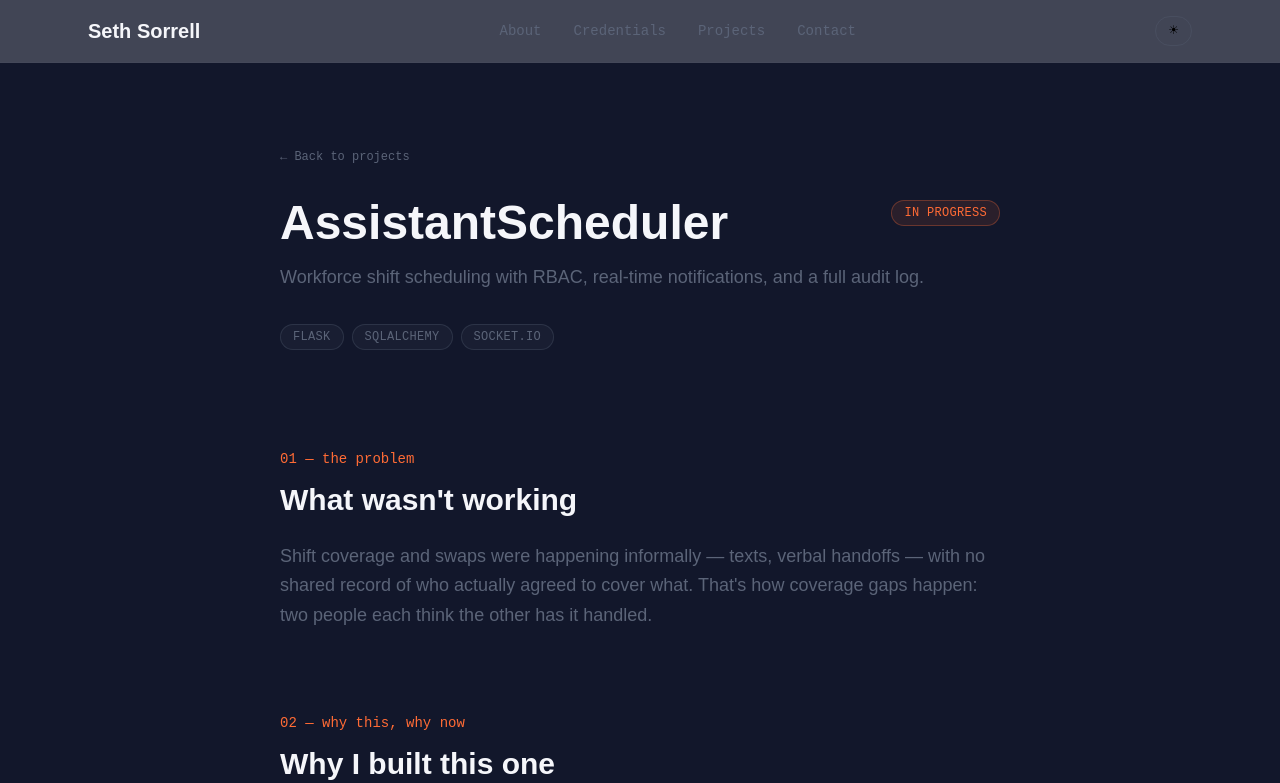
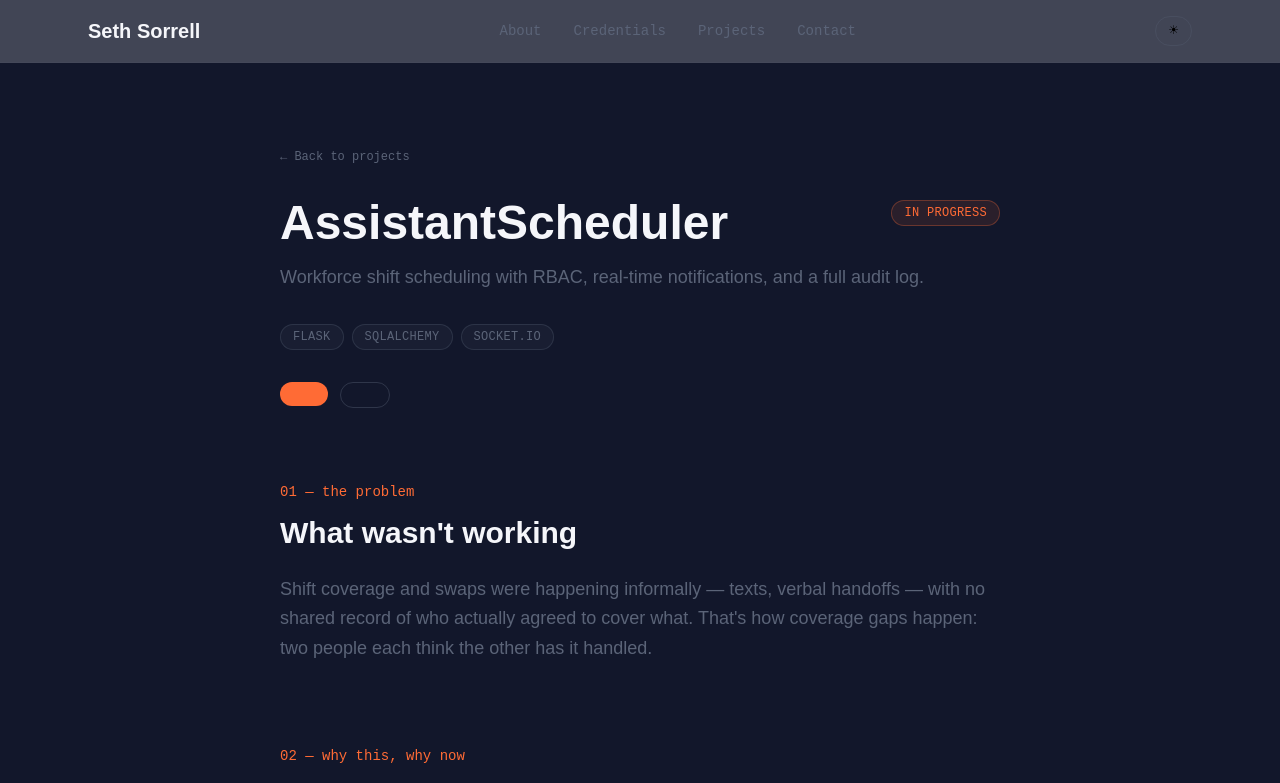
Before and after one commit to SethSorrellDev/seth-sorrell-portfolio, an Angular app: page /projects/assistant-scheduler in a window 1280 px wide. Shown: the top 783 px of the page. Built offline with nearby package versions, Linux system fonts and the light colour scheme.

Commit message:
Wire real GitHub repo links into project case studies

```diff
--- a/src/app/core/projects.data.ts
+++ b/src/app/core/projects.data.ts
@@ -14,6 +14,11 @@ export interface CaseStudy {
   whatsNext: string[];
 }
 
+export interface RepoLink {
+  label: string;
+  url: string;
+}
+
 export interface Project {
   slug: string;
   name: string;
@@ -23,6 +28,7 @@ export interface Project {
   stack: string[];
   liveUrl?: string;
   repoUrl?: string;
+  repoLinks?: RepoLink[];
   caseStudy: CaseStudy;
 }
 
@@ -34,6 +40,8 @@ export const PROJECTS: Project[] = [
     statusLabel: 'Deployed',
     statusTone: 'route',
     stack: ['Spring Boot', 'React', 'TypeScript', 'Docker', 'PostgreSQL'],
+    liveUrl: 'https://fleetcheck-j4y2.onrender.com',
+    repoUrl: 'https://github.com/SethSorrellDev/fleetcheck',
     caseStudy: {
       problem: [
         "Vehicle inspections at the plant ran on paper and tribal knowledge — a driver flags an issue, a mechanic hears about it secondhand, and there's no real record of who signed off on what or when it actually got fixed.",
@@ -70,6 +78,7 @@ export const PROJECTS: Project[] = [
     statusTone: 'route',
     stack: ['Flask', 'PostgreSQL', 'Leaflet', 'OpenRouteService'],
     liveUrl: 'https://routeoptimizer-fgk8.onrender.com',
+    repoUrl: 'https://github.com/SethSorrellDev/routeoptimizer',
     caseStudy: {
       problem: [
         "Route planning was manual — figuring out stop order by hand doesn't account for time windows, vehicle capacity, or how long a driver's shift actually has left. That means wasted mileage, missed service windows, and routes that look fine on paper but fall apart by mid-afternoon.",
@@ -88,10 +97,9 @@ export const PROJECTS: Project[] = [
         { title: 'Estimated return times running short', description: 'The estimated_return calculation didn\'t account for time spent waiting at a stop, so predicted return times were consistently optimistic. Fixed by folding stop wait time into the back-calculation.' },
       ],
       results: [
-        "Live and deployed on Render with PostgreSQL. Still open: the repository is currently private, there's no pytest coverage on the optimizer heuristics yet, and there's no CI pipeline running against it.",
+        "Live and deployed on Render with PostgreSQL, with the repository now public. Still open: there's no pytest coverage on the optimizer heuristics yet, and there's no CI pipeline running against it.",
       ],
       whatsNext: [
-        'Make the repository public.',
         'Add pytest coverage specifically on the routing heuristics — nearest-neighbor construction and the 2-opt pass — not just the surrounding CRUD.',
         'Add a CI pipeline.',
         'Keep an eye on the Render free-tier Postgres 90-day expiry.',
@@ -105,6 +113,8 @@ export const PROJECTS: Project[] = [
     statusLabel: 'In Progress',
     statusTone: 'dispatch',
     stack: ['Flask', 'SQLAlchemy', 'Socket.IO'],
+    liveUrl: 'https://assistantscheduler.onrender.com',
+    repoUrl: 'https://github.com/SethSorrellDev/AssistantScheduler',
     caseStudy: {
       problem: [
         'Shift coverage and swaps were happening informally — texts, verbal handoffs — with no shared record of who actually agreed to cover what. That\'s how coverage gaps happen: two people each think the other has it handled.',
@@ -135,6 +145,12 @@ export const PROJECTS: Project[] = [
     statusLabel: 'Deployed',
     statusTone: 'route',
     stack: ['Spring Boot', 'React', 'TypeScript'],
+    liveUrl: 'https://routebook-frontend.onrender.com',
+    repoLinks: [
+      { label: 'Backend', url: 'https://github.com/SethSorrellDev/RouteBook' },
+      { label: 'Frontend', url: 'https://github.com/SethSorrellDev/routebook-frontend' },
+      { label: 'Identity Service', url: 'https://github.com/SethSorrellDev/identity-service' },
+    ],
     caseStudy: {
       problem: [
         "Route knowledge — which stops need special handling, gate codes, timing quirks, access notes — tends to live in individual drivers' heads or scattered paper notes. None of that survives a driver being out sick or a route getting reassigned.",
--- a/src/app/features/project-detail/project-detail.html
+++ b/src/app/features/project-detail/project-detail.html
@@ -16,9 +16,17 @@
         }
       </div>
 
-      @if (p.liveUrl) {
-        <app-button variant="primary" [href]="p.liveUrl">View Live App</app-button>
-      }
+      <div class="flex flex-wrap gap-3">
+        @if (p.liveUrl) {
+          <app-button variant="primary" [href]="p.liveUrl">View Live App</app-button>
+        }
+        @if (p.repoUrl) {
+          <app-button variant="secondary" [href]="p.repoUrl">View Code</app-button>
+        }
+        @for (link of p.repoLinks ?? []; track link.url) {
+          <app-button variant="secondary" [href]="link.url">{{ link.label }} Repo</app-button>
+        }
+      </div>
     </header>
 
     <div class="max-w-3xl mx-auto px-6 pb-24 space-y-20">
```
